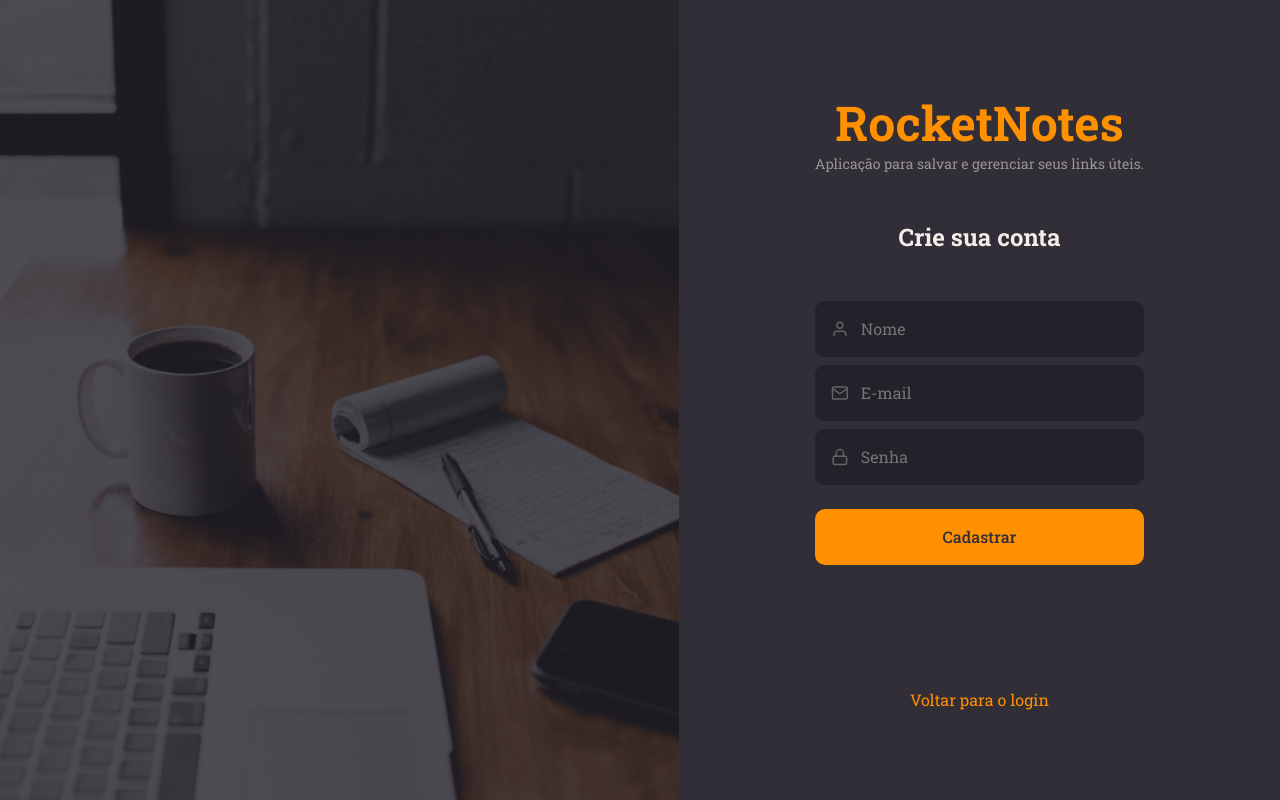
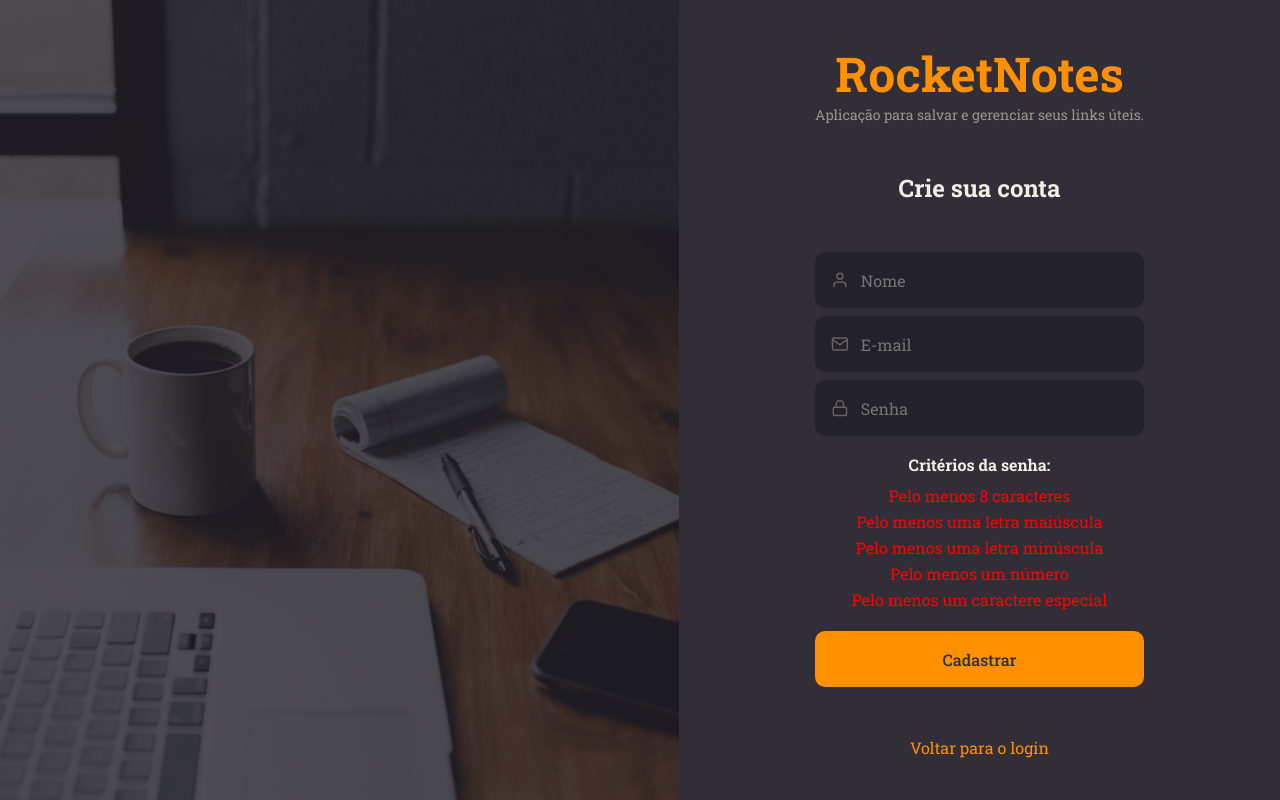
Before and after one commit to smoothemerson/rocketnotes-frontend, a React (Vite) app: page /register in a window 1280 px wide. Built offline with nearby package versions, Linux system fonts and the light colour scheme.

Commit message:
add e-mail and password validation

```diff
--- a/src/pages/SignUp/index.jsx
+++ b/src/pages/SignUp/index.jsx
@@ -7,12 +7,28 @@ import { api } from "../../services/api";
 import { Input } from "../../components/Input";
 import { Button } from "../../components/Button";
 
-import { Container, Form, Background, StatusCard } from "./styles";
+import {
+  Container,
+  Form,
+  Background,
+  PasswordCriteria,
+  StatusCard,
+} from "./styles";
 
 export function SignUp() {
   const [name, setName] = useState("");
   const [email, setEmail] = useState("");
   const [password, setPassword] = useState("");
+
+  const [passwordCriteria, setPasswordCriteria] = useState({
+    length: false,
+    upperCase: false,
+    lowerCase: false,
+    number: false,
+    specialChar: false,
+  });
+
+  const showPasswordCriteria = !Object.values(passwordCriteria).every(Boolean);
 
   const [statusMessage, setStatusMessage] = useState("");
   const [isStatusVisible, setIsStatusVisible] = useState(false);
@@ -20,9 +36,26 @@ export function SignUp() {
 
   const navigate = useNavigate();
 
-  function validateEmail(email) {
-    const emailRegex = /^[^\s@]+@[^\s@]+\.[^\s@]+$/;
-    return emailRegex.test(email);
+  function validatePassword(password) {
+    const lengthCriteria = /.{8,}/;
+    const upperCaseCriteria = /[A-Z]/;
+    const lowerCaseCriteria = /[a-z]/;
+    const numberCriteria = /[0-9]/;
+    const specialCharCriteria = /[!@#$%^&*(),.?":{}|<>]/;
+
+    return {
+      length: lengthCriteria.test(password),
+      upperCase: upperCaseCriteria.test(password),
+      lowerCase: lowerCaseCriteria.test(password),
+      number: numberCriteria.test(password),
+      specialChar: specialCharCriteria.test(password),
+    };
+  }
+
+  function handlePasswordChange(event) {
+    const newPassword = event.target.value;
+    setPassword(newPassword);
+    setPasswordCriteria(validatePassword(newPassword));
   }
 
   async function handleSignUp() {
@@ -32,8 +65,16 @@ export function SignUp() {
       return;
     }
 
-    if (!validateEmail(email)) {
+    const emailRegex = /^[^\s@]+@[^\s@]+\.[^\s@]+$/;
+
+    if (!emailRegex.test(email)) {
       setStatusMessage("O e-mail fornecido não é válido.");
+      setIsStatusVisible(true);
+      return;
+    }
+
+    if (showPasswordCriteria) {
+      setStatusMessage("A senha deve atender a todos os critérios.");
       setIsStatusVisible(true);
       return;
     }
@@ -110,8 +151,38 @@ export function SignUp() {
           placeholder="Senha"
           type="password"
           icon={FiLock}
-          onChange={(e) => setPassword(e.target.value)}
+          onChange={handlePasswordChange}
         />
+        {showPasswordCriteria && (
+          <PasswordCriteria>
+            <p>Critérios da senha:</p>
+            <ul>
+              <li style={{ color: passwordCriteria.length ? "green" : "red" }}>
+                Pelo menos 8 caracteres
+              </li>
+              <li
+                style={{ color: passwordCriteria.upperCase ? "green" : "red" }}
+              >
+                Pelo menos uma letra maiúscula
+              </li>
+              <li
+                style={{ color: passwordCriteria.lowerCase ? "green" : "red" }}
+              >
+                Pelo menos uma letra minúscula
+              </li>
+              <li style={{ color: passwordCriteria.number ? "green" : "red" }}>
+                Pelo menos um número
+              </li>
+              <li
+                style={{
+                  color: passwordCriteria.specialChar ? "green" : "red",
+                }}
+              >
+                Pelo menos um caractere especial
+              </li>
+            </ul>
+          </PasswordCriteria>
+        )}
 
         <Button title="Cadastrar" onClick={handleSignUp} />
 
--- a/src/pages/SignUp/styles.js
+++ b/src/pages/SignUp/styles.js
@@ -34,7 +34,7 @@ export const Form = styled.form`
   }
 
   > a {
-    margin-top: 124px;
+    margin-top: 50px;
     color: ${({ theme }) => theme.COLORS.ORANGE};
   }
 `
@@ -43,6 +43,22 @@ export const Background = styled.div`
   flex: 1;
   background: url(${backgroundImg}) no-repeat center center;
   background-size: cover;
+`
+
+export const PasswordCriteria = styled.div`
+  p {
+    font-weight: bold;
+    margin-block: 10px;
+  }
+
+  ul {
+    list-style-type: none;
+    padding: 0;
+
+    li {
+      margin-bottom: 5px;
+    }
+  }
 `
 
 export const StatusCard = styled.div`
```
